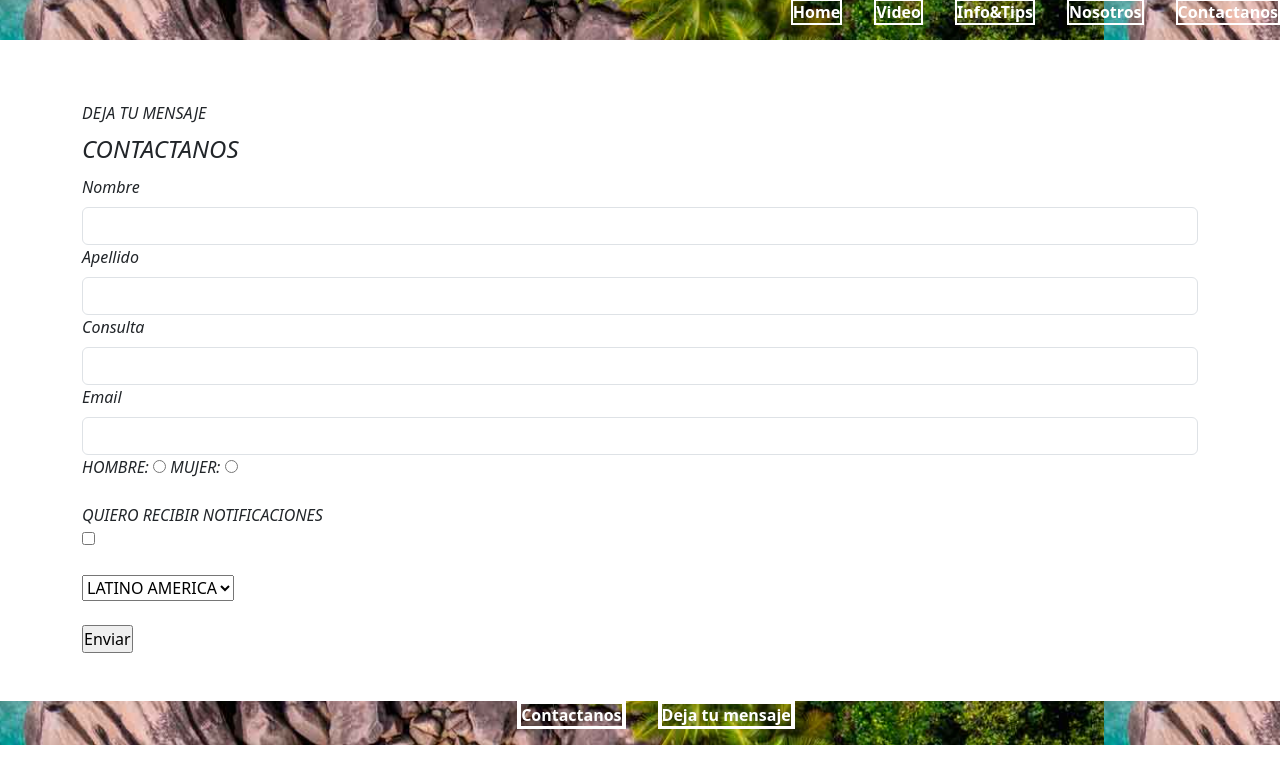
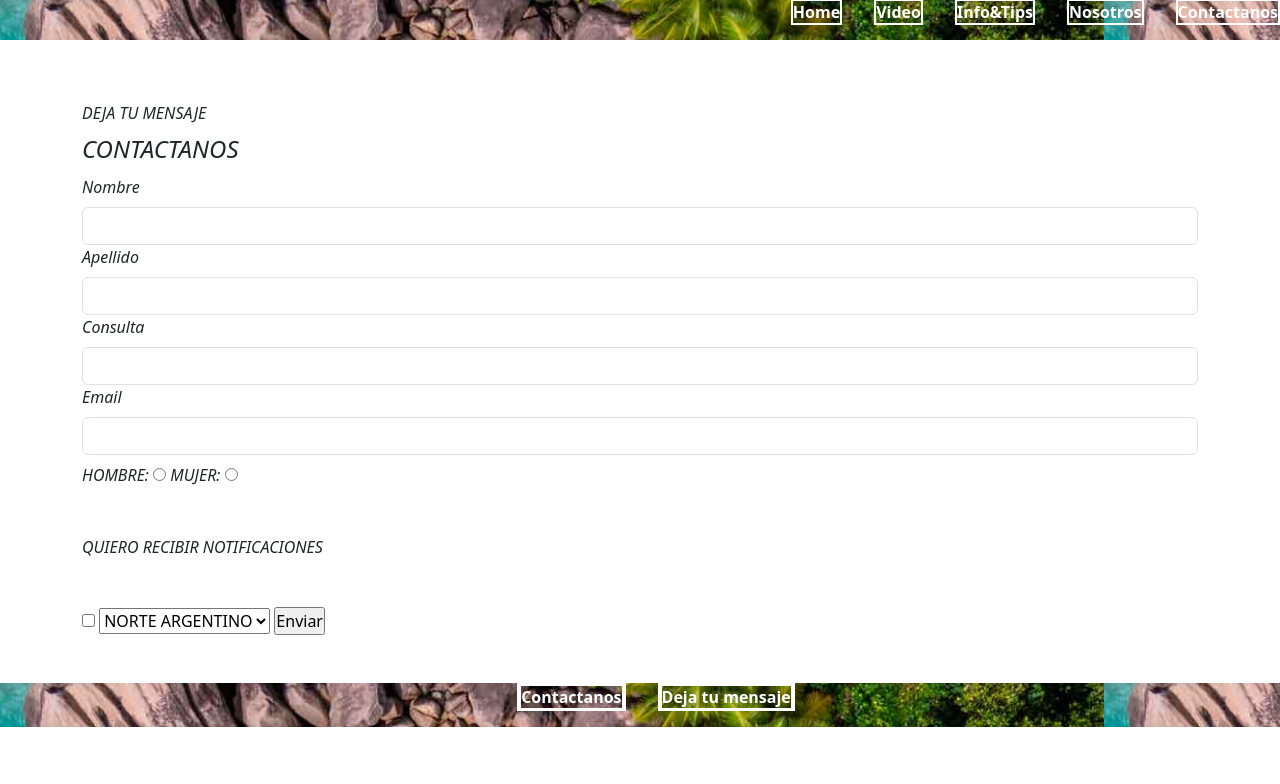
Before and after one commit to MBNiro/PF-Niro-Belen, a website: page estructura/contacto.html in a window 1280 px wide. Drawn offline with nearby package versions, Linux system fonts and the light colour scheme.

Commit message:
ultimas modificaciones

```diff
--- a/estructura/contacto.html
+++ b/estructura/contacto.html
@@ -27,7 +27,7 @@
                 <h1>DEJA TU MENSAJE</h1>
                   <form action="#" method="GET" enctype="application/x-www-form-urlencoded">
 
-                    <legend>CONTACTANOS</legend><br>
+                    <legend>CONTACTANOS</legend>
 
                     <label for="inputPassword5" class="form-label">Nombre</label>
                     <input type="password" id="inputPassword5" class="form-control" aria-describedby="passwordHelpBlock" name="nombre">
@@ -41,20 +41,23 @@
                     <label for="inputPassword5" class="form-label">Email</label>
                     <input type="password" id="inputPassword5" class="form-control" aria-describedby="passwordHelpBlock" name="email">
 
+                    <div class="formulario_contacto">
                     <label for="sexo">HOMBRE:</label>
                     <input type="radio" name="sexo" value="hombre">
 
                     <label for="sexo">MUJER:</label>
-                    <input type="radio" name="sexo" value="mujer"><br><br>
+                    <input type="radio" name="sexo" value="mujer">
+                    </div>
 
-                    <div>QUIERO RECIBIR NOTIFICACIONES</div>
-                    <input type="checkbox" name="acepta" value="1"><br><br>
+                    <div class="notificaciones">QUIERO RECIBIR NOTIFICACIONES</div>
+                    <input type="checkbox" name="acepta" value="1">
 
                     <select name="Destinos">
-                        <option value="LA">LATINO AMERICA</option>
-                        <option value="EU">EUROPA</option>
-                        <option value="EEUU">EEUU</option>
-                    </select><br><br>
+                        <option value="NA">NORTE ARGENTINO</option>
+                        <option value="PT">PATAGONIA</option>
+                        <option value="COSTA">COSTA ARGENTINA</option>
+                        <option value="BSAS">BUENOS AIRES</option>
+                    </select>
 
 
                     <input type="submit" value="Enviar">
--- a/scss/_margenes.scss
+++ b/scss/_margenes.scss
@@ -23,3 +23,13 @@
 .nosotros_seccion{
     margin-bottom: 6rem;
 }
+.formulario_contacto{
+    margin-top: 0.5rem;
+    margin-bottom: 0.5rem;
+}
+/* NO LO ESTA TOMANDO */
+.notificaciones{
+    margin-top: 3rem;
+    margin-bottom: 3rem;
+}
+/* NO LO ESTA TOMANDO */
```
Also changed, not shown: css/main.css.
